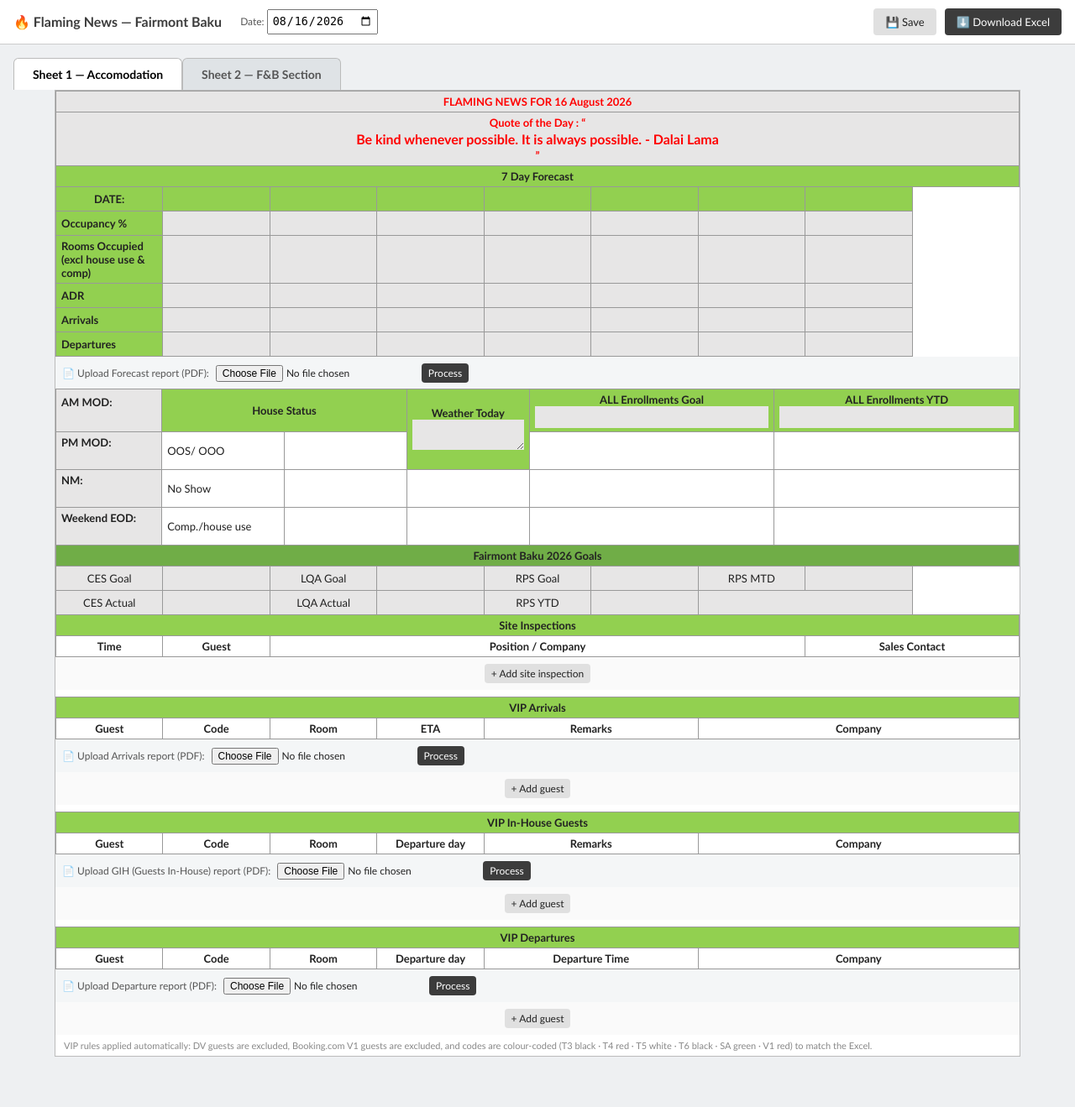
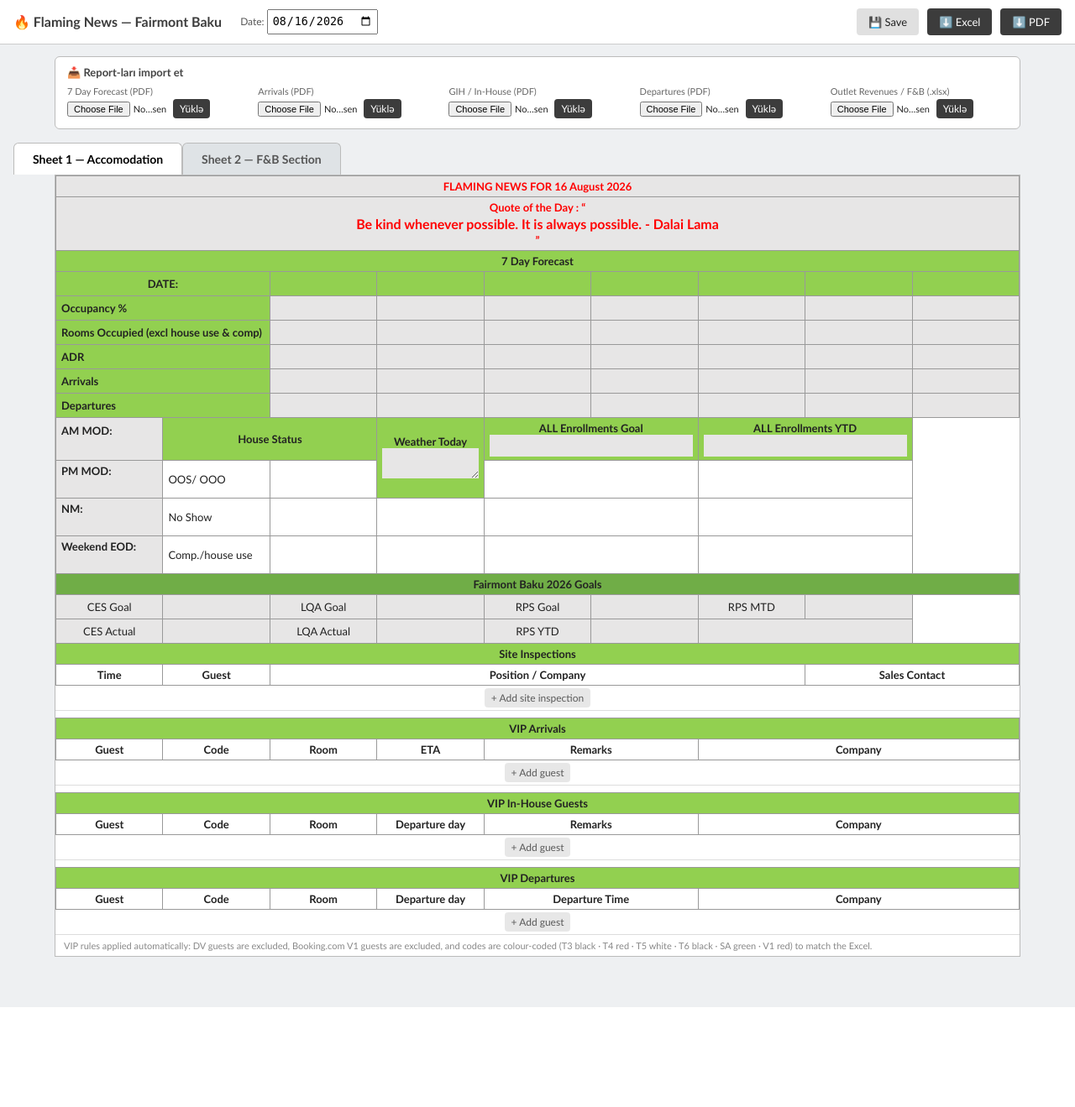
Before and after one commit to NematMaharramov/Flaming-news, a Flask app: page / in a window 1280 px wide. Shown: the whole page at 84% size. After the commit the page ends 1200 px from the top, so only its background shows below. Run offline with Flask 3, Linux system fonts and the light colour scheme.

Commit message:
Add PDF export (WeasyPrint, static template) + fix HTML table double-border gaps
- New /api/export-pdf route + PDF button in the topbar. Renders the saved
  day's data through a dedicated static print.html template (server-side,
  no JS/inputs) via WeasyPrint, so the PDF always looks identical
  regardless of browser — this is also what makes a reliable 'same design
  every time' guarantee possible for the Excel/PDF/HTML consistency ask.
- print.html mirrors the editor's structure and colours as one continuous
  table per sheet (VIP guest photos included, colour-coded VIP badges,
  needs-review highlighting) — verified by rendering real data through it
  and converting to PNG for visual inspection page-by-page.
- Fixed a real bug found during that visual check: the F&B 'GİH' header
  showed literally as 'G\u0130H' text (a Python-style escape that Jinja
  doesn't interpret in a plain HTML text node) — now the actual character.
- Switched Render deploy to Docker (Dockerfile + updated render.yaml) with
  Pango/Cairo/GDK-Pixbuf installed at the system level, since WeasyPrint
  needs these and the plain Python buildpack won't have them — this was
  verified as a real risk before pushing, not left to fail in production.
  Also adds a persistent disk mount for data/ (daily JSON + photos), which
  the free Python buildpack doesn't give a good way to persist either.
- Fixed the 'empty space at the end of the forecast section' the user
  reported: adjacent sections (Title/Forecast, AM MOD block, Goals, Site
  Inspections on Sheet 1; Title/Events on Sheet 2) were separate <table>
  elements stitched together with a margin-top:-1px hack, which doesn't
  reliably collapse the double border and reads as a stray gap. Merged
  each of those into one continuous <table> with multiple <tbody> sections
  instead — verified the editor still renders/saves/exports correctly
  after the merge.
- Full regression: all 5 report types + Excel export + PDF export, zero
  Excel formula errors, PDF pages visually verified.

```diff
--- a/app.py
+++ b/app.py
@@ -157,6 +157,45 @@ def api_export():
     )
 
 
+@app.route('/api/export-pdf', methods=['GET'])
+def api_export_pdf():
+    """
+    Renders the same saved data through templates/print.html — a static,
+    JS-free template mirroring the Excel design exactly — so the PDF always
+    looks identical regardless of who opens it or what's in their browser.
+    """
+    iso_date = request.args.get('date') or date.today().isoformat()
+    data = data_store.load_day(iso_date)
+    if data is None:
+        return jsonify({'status': 'error', 'message': 'No saved data for this date yet — save first.'}), 400
+
+    from datetime import datetime as _dt
+    try:
+        title_date = _dt.strptime(iso_date, '%Y-%m-%d').strftime('%d %B %Y')
+    except Exception:
+        title_date = iso_date
+
+    # Resolve each VIP guest's photo to an absolute filesystem path the
+    # print template can reference directly (file:// URLs), same mapping
+    # excel_writer uses for the Excel embed.
+    for list_key in ('vip_arrivals', 'vip_inhouse', 'vip_departures'):
+        for g in data.get(list_key, []):
+            g['photo_fs_path'] = excel_writer._photo_fs_path(g.get('photo'))
+
+    html_str = render_template('print.html', data=data, title_date=title_date)
+
+    import weasyprint
+    pdf_bytes = weasyprint.HTML(string=html_str, base_url=request.url_root).write_pdf()
+
+    filename = f'Flaming_News_{iso_date}.pdf'
+    return send_file(
+        io.BytesIO(pdf_bytes),
+        as_attachment=True,
+        download_name=filename,
+        mimetype='application/pdf',
+    )
+
+
 @app.route('/health')
 def health():
     return {'status': 'ok'}
--- a/requirements.txt
+++ b/requirements.txt
@@ -3,3 +3,4 @@ gunicorn==22.0.0
 openpyxl==3.1.5
 pdfplumber==0.11.4
 Pillow>=10.0.0
+weasyprint>=62.0
--- a/templates/index.html
+++ b/templates/index.html
@@ -51,10 +51,17 @@
   .code-SA { background:var(--sa-bg); color:var(--sa-fg); }
   .code-V1 { background:var(--v1-bg); color:var(--v1-fg); }
   .row-actions { text-align:center; width:34px; }
-  .add-row-bar { padding:8px; text-align:center; background:#fafafa; }
-  .upload-bar { display:flex; align-items:center; gap:8px; padding:8px; background:#f4f6f7; flex-wrap:wrap; font-size:12px; }
-  .upload-bar label { font-size:12px; color:#555; }
-  .upload-bar input[type=file] { font-size:12px; }
+  .add-row-bar { padding:3px 8px; text-align:center; background:transparent; border-bottom:1px solid #ddd; }
+  .add-row-bar .btn { opacity:.75; }
+  .add-row-bar .btn:hover { opacity:1; }
+  .import-panel { max-width:1150px; margin:14px auto 0; background:#fff; border:1px solid #bbb; border-radius:6px; padding:10px 14px; }
+  .import-panel-title { font-size:13px; font-weight:bold; color:#444; margin-bottom:8px; }
+  .import-grid { display:flex; gap:16px; flex-wrap:wrap; }
+  .import-item { flex:1; min-width:170px; }
+  .import-item label { display:block; font-size:11px; color:#666; margin-bottom:3px; }
+  .import-controls { display:flex; gap:6px; align-items:center; }
+  .import-controls input[type=file] { font-size:11px; max-width:120px; }
+  .import-item .note { padding:2px 0 0; display:block; }
   .goals-block td { background:var(--grey); text-align:center; font-size:13px; }
   .goals-block .label { background:var(--grey); font-weight:normal; }
   .note { font-size:11px; color:#888; padding:6px 10px; }
@@ -83,12 +90,59 @@
   <span class="status" id="statusLine"></span>
   <div class="spacer"></div>
   <button class="btn secondary" id="saveBtn">💾 Save</button>
-  <button class="btn" id="exportBtn">⬇️ Download Excel</button>
+  <button class="btn" id="exportBtn">⬇️ Excel</button>
+  <button class="btn" id="exportPdfBtn">⬇️ PDF</button>
 </div>
 
 {% if carried %}
 <div class="banner">Loaded {{ source_date }}'s data as a starting point — only today's changes need updating. VIP guest lists, site inspections and F&amp;B performance were cleared for fresh upload.</div>
 {% endif %}
+
+<div class="import-panel">
+  <div class="import-panel-title">📥 Report-ları import et</div>
+  <div class="import-grid">
+    <div class="import-item">
+      <label>7 Day Forecast (PDF)</label>
+      <div class="import-controls">
+        <input type="file" id="forecastFile" accept="application/pdf">
+        <button class="btn small" id="forecastUploadBtn">Yüklə</button>
+      </div>
+      <span class="note" id="forecastNote"></span>
+    </div>
+    <div class="import-item">
+      <label>Arrivals (PDF)</label>
+      <div class="import-controls">
+        <input type="file" id="arrivalsFile" accept="application/pdf">
+        <button class="btn small" id="arrivalsUploadBtn">Yüklə</button>
+      </div>
+      <span class="note" id="arrivalsNote"></span>
+    </div>
+    <div class="import-item">
+      <label>GIH / In-House (PDF)</label>
+      <div class="import-controls">
+        <input type="file" id="inhouseFile" accept="application/pdf">
+        <button class="btn small" id="inhouseUploadBtn">Yüklə</button>
+      </div>
+      <span class="note" id="inhouseNote"></span>
+    </div>
+    <div class="import-item">
+      <label>Departures (PDF)</label>
+      <div class="import-controls">
+        <input type="file" id="departuresFile" accept="application/pdf">
+        <button class="btn small" id="departuresUploadBtn">Yüklə</button>
+      </div>
+      <span class="note" id="departuresNote"></span>
+    </div>
+    <div class="import-item">
+      <label>Outlet Revenues / F&amp;B (.xlsx)</label>
+      <div class="import-controls">
+        <input type="file" id="fbFile" accept=".xlsx,application/vnd.openxmlformats-officedocument.spreadsheetml.sheet">
+        <button class="btn small" id="fbUploadBtn">Yüklə</button>
+      </div>
+      <span class="note" id="fbNote"></span>
+    </div>
+  </div>
+</div>
 
 <div class="tabs">
   <div class="tab active" data-tab="sheet1">Sheet 1 — Accomodation</div>
@@ -104,15 +158,7 @@
     <tr class="section-row"><td colspan="9">7 Day Forecast</td></tr>
     <tr class="green-hdr" id="forecastDateRow"></tr>
     <tbody id="forecastMetrics"></tbody>
-  </table>
-  <div class="upload-bar">
-    <label>📄 Upload Forecast report (PDF):</label>
-    <input type="file" id="forecastFile" accept="application/pdf">
-    <button class="btn small" id="forecastUploadBtn">Process</button>
-    <span class="note" id="forecastNote"></span>
-  </div>
 
-  <table class="grid" style="margin-top:-1px;">
     <tr>
       <td class="left-align" style="background:var(--grey);font-weight:bold;width:11%;">AM MOD:<br><input class="cell" data-path="am_mod"></td>
       <td colspan="2" style="background:var(--green);font-weight:bold;text-align:center;">House Status</td>
@@ -135,9 +181,7 @@
       <td>Comp./house use</td><td><input class="cell" data-path="house_status.comp_house_use"></td>
       <td></td><td colspan="2"></td><td colspan="2"></td>
     </tr>
-  </table>
 
-  <table class="grid" style="margin-top:-1px;">
     <tr class="section-row"><td colspan="9" style="background:#70AD47;">Fairmont Baku 2026 Goals</td></tr>
     <tr class="goals-block">
       <td class="label">CES Goal</td><td><input class="cell" data-path="fairmont_goals.ces_goal"></td>
@@ -151,9 +195,7 @@
       <td class="label">RPS YTD</td><td><input class="cell" data-path="fairmont_goals.rps_ytd"></td>
       <td colspan="2"></td>
     </tr>
-  </table>
 
-  <table class="grid" style="margin-top:-1px;">
     <tr class="section-row"><td colspan="9">Site Inspections</td></tr>
     <tr class="thdr">
       <td style="width:10%;">Time</td><td style="width:16%;">Guest</td>
@@ -171,12 +213,6 @@
     </tr>
     <tbody id="vipArrivalsBody"></tbody>
   </table>
-  <div class="upload-bar">
-    <label>📄 Upload Arrivals report (PDF):</label>
-    <input type="file" id="arrivalsFile" accept="application/pdf">
-    <button class="btn small" id="arrivalsUploadBtn">Process</button>
-    <span class="note" id="arrivalsNote"></span>
-  </div>
   <div class="add-row-bar"><button class="btn small secondary" id="addArrivalBtn">+ Add guest</button></div>
 
   <table class="grid" style="margin-top:8px;">
@@ -187,12 +223,6 @@
     </tr>
     <tbody id="vipInhouseBody"></tbody>
   </table>
-  <div class="upload-bar">
-    <label>📄 Upload GIH (Guests In-House) report (PDF):</label>
-    <input type="file" id="inhouseFile" accept="application/pdf">
-    <button class="btn small" id="inhouseUploadBtn">Process</button>
-    <span class="note" id="inhouseNote"></span>
-  </div>
   <div class="add-row-bar"><button class="btn small secondary" id="addInhouseBtn">+ Add guest</button></div>
 
   <table class="grid" style="margin-top:8px;">
@@ -203,12 +233,6 @@
     </tr>
     <tbody id="vipDeparturesBody"></tbody>
   </table>
-  <div class="upload-bar">
-    <label>📄 Upload Departure report (PDF):</label>
-    <input type="file" id="departuresFile" accept="application/pdf">
-    <button class="btn small" id="departuresUploadBtn">Process</button>
-    <span class="note" id="departuresNote"></span>
-  </div>
   <div class="add-row-bar"><button class="btn small secondary" id="addDepartureBtn">+ Add guest</button></div>
   <div class="note">VIP rules applied automatically: DV guests are excluded, Booking.com V1 guests are excluded, and codes are colour-coded (T3 black · T4 red · T5 white · T6 black · SA green · V1 red) to match the Excel.</div>
 </div>
@@ -219,9 +243,7 @@
     <tr class="title-row"><td colspan="9" id="titleCell2">FLAMING NEWS FOR ...</td></tr>
     <tr class="title-row"><td colspan="9" id="quoteCell2">Quote of the Day</td></tr>
     <tr class="title-row"><td colspan="9" style="font-size:16px;">FOOD &amp; BEVERAGE</td></tr>
-  </table>
 
-  <table class="grid" style="margin-top:-1px;">
     <tr class="section-row"><td colspan="9">Events</td></tr>
     <tr class="green-hdr">
       <td style="width:10%;">Time</td><td colspan="2" style="width:18%;">Meeting Room</td>
@@ -250,12 +272,6 @@
     </tr>
     <tbody id="fbPerfBody"></tbody>
   </table>
-  <div class="upload-bar">
-    <label>📄 Upload Outlet revenues report (.xlsx):</label>
-    <input type="file" id="fbFile" accept=".xlsx,application/vnd.openxmlformats-officedocument.spreadsheetml.sheet">
-    <button class="btn small" id="fbUploadBtn">Process</button>
-    <span class="note" id="fbNote"></span>
-  </div>
   <div class="add-row-bar"><button class="btn small secondary" id="addFbBtn">+ Add outlet</button></div>
   <div class="note">F&amp;B figures are extracted automatically where the report layout allows; anything not confidently read is left blank for quick manual entry rather than guessed.</div>
 </div>
@@ -421,7 +437,7 @@ function renderForecast() {
   const fc = STATE.forecast;
   const dateRow = document.getElementById('forecastDateRow');
   dateRow.innerHTML = '';
-  const lbl = document.createElement('td'); lbl.textContent = 'DATE:'; lbl.style.fontWeight='bold'; dateRow.appendChild(lbl);
+  const lbl = document.createElement('td'); lbl.textContent = 'DATE:'; lbl.style.fontWeight='bold'; lbl.colSpan = 2; dateRow.appendChild(lbl);
   for (let i=0;i<7;i++) {
     dateRow.appendChild(td(cellInput(`forecast.dates.${i}`, fc.dates[i], {kind:'date'})));
   }
@@ -429,7 +445,7 @@ function renderForecast() {
   body.innerHTML = '';
   FORECAST_METRICS.forEach(([key,label])=>{
     const tr = document.createElement('tr');
-    const l = document.createElement('td'); l.textContent = label; l.style.background='var(--green)'; l.style.fontWeight='bold';
+    const l = document.createElement('td'); l.textContent = label; l.style.background='var(--green)'; l.style.fontWeight='bold'; l.colSpan = 2;
     tr.appendChild(l);
     for (let i=0;i<7;i++){
       tr.appendChild(td(cellInput(`forecast.${key}.${i}`, fc[key][i]), {cls:'val-cell'}));
@@ -743,6 +759,12 @@ document.getElementById('exportBtn').addEventListener('click', async ()=>{
   window.location = '/api/export?date=' + encodeURIComponent(isoDate);
 });
 
+document.getElementById('exportPdfBtn').addEventListener('click', async ()=>{
+  await saveState(true);
+  const isoDate = document.getElementById('dateInput').value;
+  window.location = '/api/export-pdf?date=' + encodeURIComponent(isoDate);
+});
+
 document.getElementById('dateInput').addEventListener('change', ()=>{
   window.location = '/?date=' + encodeURIComponent(document.getElementById('dateInput').value);
 });
```
Also changed, not shown: render.yaml (+6 -3 lines), templates/print.html (added, +186 -0 lines), 1 other file.
